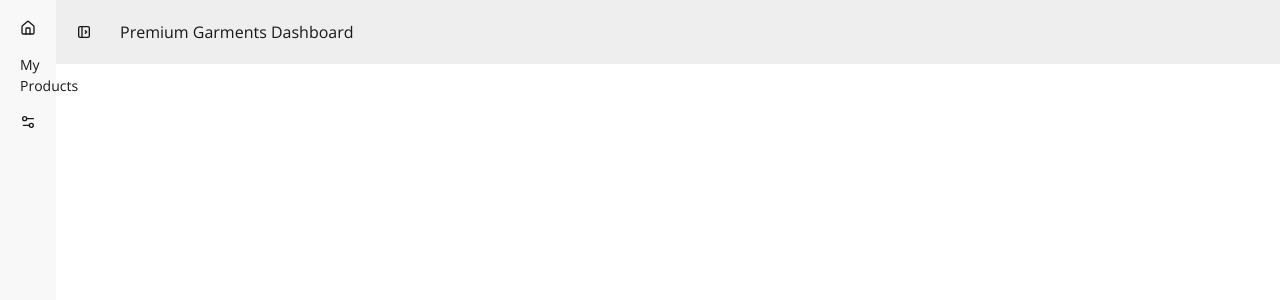
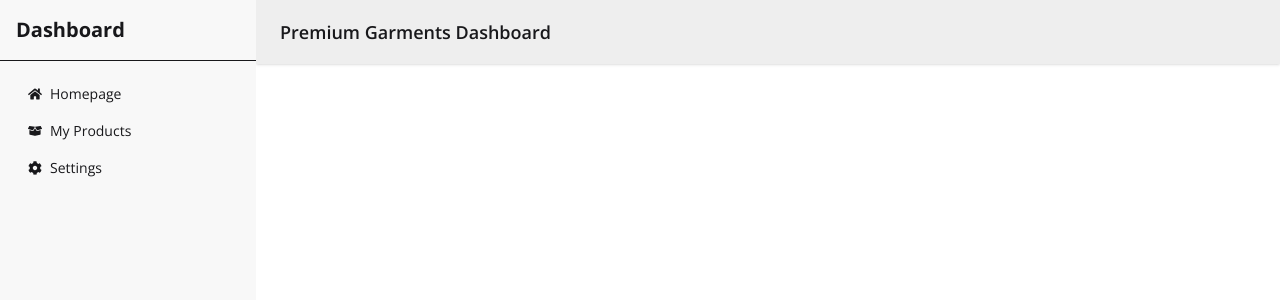
Before and after one commit to plabonmdk/Garments-Order-Production-Tracker-System, a React (Vite) app: page /dashboard in a window 1280 px wide. Shown: the top 300 px of the page. Built offline with nearby package versions, Linux system fonts and the light colour scheme; no server answers; sample sign-in values are in the browser's storage.

Commit message:
PaymentSuccess transactionId and trackingId add

```diff
--- /dev/null
+++ b/src/dashboardLayout/Payment/Payment.jsx
@@ -0,0 +1,54 @@
+import { useQuery } from '@tanstack/react-query';
+import React from 'react';
+import { useParams } from 'react-router';
+import useAxiosSecure from '../../Hooks/useAxiosSecure';
+
+const Payment = () => {
+  const { productId } = useParams();
+  const axiosSecure = useAxiosSecure();
+
+  const { isLoading, data: product } = useQuery({
+    queryKey: ['product', productId],
+    enabled: !!productId,
+    queryFn: async () => {
+      const res = await axiosSecure.get(`/products/${productId}`);
+      return res.data;
+    },
+  });
+
+  const handlePayment = async () => {
+    if (!product) return;
+
+    const paymentInfo = {
+      cost: product.cost,
+      productId: product._id,
+      senderEmail: product.senderEmail,
+      productName: product.parcelName,
+    };
+
+    const res = await axiosSecure.post(
+      '/create-checkout-session',
+      paymentInfo
+    );
+
+    window.location.href = res.data.url;
+  };
+
+  if (isLoading) {
+    return <span className="loading loading-infinity loading-xl"></span>;
+  }
+
+  return (
+    <div>
+      <h2>Please pay ${product.cost} for: {product.parcelName}</h2>
+      <button
+        onClick={handlePayment}
+        className="btn btn-primary text-black"
+      >
+        Pay
+      </button>
+    </div>
+  );
+};
+
+export default Payment;
--- /dev/null
+++ b/src/dashboardLayout/Payment/PaymentCancelled.jsx
@@ -0,0 +1,15 @@
+import React from 'react';
+import { Link } from 'react-router';
+
+const PaymentCancelled = () => {
+    return (
+        <div>
+            <h2 className='text-4xl'>payment is Cancelled . please try again</h2>
+            <Link to={'/dashboard/my-products'}>
+            <button className='btn btn-primary text-black'>Try Again</button>
+            </Link>
+        </div>
+    );
+};
+
+export default PaymentCancelled;
--- /dev/null
+++ b/src/dashboardLayout/Payment/PaymentSuccess.jsx
@@ -0,0 +1,38 @@
+import React, { useEffect, useState } from 'react';
+import { useSearchParams } from 'react-router';
+import useAxiosSecure from '../../Hooks/useAxiosSecure';
+
+const PaymentSuccess = () => {
+    const [searchParams] = useSearchParams();
+    const [paymentInfo , setPaymentInfo] = useState({})
+    const sessionId = searchParams.get('session_id')
+    const axiosSecure = useAxiosSecure();
+    console.log(sessionId)
+
+    useEffect( () => {
+        if(sessionId){
+            axiosSecure.patch(`/payment-success?session_id=${sessionId}`)
+            .then(res => {
+                console.log(res.data)
+                setPaymentInfo({
+                    transactionId: res.data.transactionId,
+                    trackingId: res.data.trackingId
+
+                })
+            })
+        }
+    }, [sessionId , axiosSecure])
+
+
+
+
+    return (
+        <div>
+            <h2 className='text-4xl'>Payment Successful</h2>
+            <p>your transactionId : {paymentInfo.transactionId}</p>
+            <p>your trackingId : {paymentInfo.trackingId}</p>
+        </div>
+    );
+};
+
+export default PaymentSuccess;
--- a/src/layouts/DashboardLayout.jsx
+++ b/src/layouts/DashboardLayout.jsx
@@ -1,107 +1,90 @@
 import React from "react";
 import { Link, NavLink, Outlet } from "react-router";
+import {
+  FaHome,
+  FaBoxOpen,
+  FaCog,
+  FaBars
+} from "react-icons/fa";
 
 const DashboardLayout = () => {
   return (
     <div className="drawer lg:drawer-open">
       <input id="my-drawer-4" type="checkbox" className="drawer-toggle" />
-      <div className="drawer-content">
+
+      {/* Content */}
+      <div className="drawer-content flex flex-col">
         {/* Navbar */}
-        <nav className="navbar w-full bg-base-300">
-          <label
-            htmlFor="my-drawer-4"
-            aria-label="open sidebar"
-            className="btn btn-square btn-ghost"
-          >
-            {/* Sidebar toggle icon */}
-            <svg
-              xmlns="http://www.w3.org/2000/svg"
-              viewBox="0 0 24 24"
-              strokeLinejoin="round"
-              strokeLinecap="round"
-              strokeWidth="2"
-              fill="none"
-              stroke="currentColor"
-              className="my-1.5 inline-block size-4"
-            >
-              <path d="M4 4m0 2a2 2 0 0 1 2 -2h12a2 2 0 0 1 2 2v12a2 2 0 0 1 -2 2h-12a2 2 0 0 1 -2 -2z"></path>
-              <path d="M9 4v16"></path>
-              <path d="M14 10l2 2l-2 2"></path>
-            </svg>
+        <nav className="navbar bg-base-300 shadow-sm">
+          <label htmlFor="my-drawer-4" className="btn btn-ghost lg:hidden">
+            <FaBars size={18} />
           </label>
-          <div className="px-4">Premium Garments Dashboard</div>
+          <h2 className="text-lg font-semibold px-4">
+            Premium Garments Dashboard
+          </h2>
         </nav>
-        {/* Page content here */}
-        <Outlet></Outlet>
 
+        <div className="p-4">
+          <Outlet />
+        </div>
       </div>
 
-      <div className="drawer-side is-drawer-close:overflow-visible">
-        <label
-          htmlFor="my-drawer-4"
-          aria-label="close sidebar"
-          className="drawer-overlay"
-        ></label>
-        <div className="flex min-h-full flex-col items-start bg-base-200 is-drawer-close:w-14 is-drawer-open:w-64">
-          {/* Sidebar content here */}
-          <ul className="menu w-full grow">
-            {/* List item */}
+      {/* Sidebar */}
+      <div className="drawer-side">
+        <label htmlFor="my-drawer-4" className="drawer-overlay"></label>
+
+        <aside className="w-64 bg-base-200 min-h-full">
+          <div className="p-4 text-xl font-bold border-b">
+            Dashboard
+          </div>
+
+          <ul className="menu p-4 gap-1">
+            {/* Home */}
             <li>
-              <Link to="/"
-                className="is-drawer-close:tooltip is-drawer-close:tooltip-right"
-                data-tip="Homepage"
+              <NavLink
+                to="/"
+                className={({ isActive }) =>
+                  isActive
+                    ? "bg-primary text-white font-medium"
+                    : ""
+                }
               >
-                {/* Home icon */}
-                <svg
-                  xmlns="http://www.w3.org/2000/svg"
-                  viewBox="0 0 24 24"
-                  strokeLinejoin="round"
-                  strokeLinecap="round"
-                  strokeWidth="2"
-                  fill="none"
-                  stroke="currentColor"
-                  className="my-1.5 inline-block size-4"
-                >
-                  <path d="M15 21v-8a1 1 0 0 0-1-1h-4a1 1 0 0 0-1 1v8"></path>
-                  <path d="M3 10a2 2 0 0 1 .709-1.528l7-5.999a2 2 0 0 1 2.582 0l7 5.999A2 2 0 0 1 21 10v9a2 2 0 0 1-2 2H5a2 2 0 0 1-2-2z"></path>
-                </svg>
-                <span className="is-drawer-close:hidden">Homepage</span>
-              </Link>
+                <FaHome />
+                Homepage
+              </NavLink>
             </li>
 
-            {/* our dashboard links */}
-
+            {/* My Products */}
             <li>
-              <NavLink to='/dashboard/my-products'>My Products</NavLink>
+              <NavLink
+                to="/dashboard/my-products"
+                className={({ isActive }) =>
+                  isActive
+                    ? "bg-primary text-white font-medium"
+                    : ""
+                }
+              >
+                <FaBoxOpen />
+                My Products
+              </NavLink>
             </li>
 
-            {/* List item */}
+            {/* Settings */}
             <li>
-              <button
-                className="is-drawer-close:tooltip is-drawer-close:tooltip-right"
-                data-tip="Settings"
+              <NavLink
+                to="/dashboard/settings"
+                className={({ isActive }) =>
+                  isActive
+                    ? "bg-primary text-white font-medium"
+                    : ""
+                }
               >
-                {/* Settings icon */}
-                <svg
-                  xmlns="http://www.w3.org/2000/svg"
-                  viewBox="0 0 24 24"
-                  strokeLinejoin="round"
-                  strokeLinecap="round"
-                  strokeWidth="2"
-                  fill="none"
-                  stroke="currentColor"
-                  className="my-1.5 inline-block size-4"
-                >
-                  <path d="M20 7h-9"></path>
-                  <path d="M14 17H5"></path>
-                  <circle cx="17" cy="17" r="3"></circle>
-                  <circle cx="7" cy="7" r="3"></circle>
-                </svg>
-                <span className="is-drawer-close:hidden">Settings</span>
-              </button>
+                <FaCog />
+                Settings
+              </NavLink>
             </li>
           </ul>
-        </div>
+        </aside>
       </div>
     </div>
   );
--- a/src/routes/Router.jsx
+++ b/src/routes/Router.jsx
@@ -12,6 +12,10 @@ import DashboardLayout from "../layouts/dashboardLayout";
 import PrivateRoute from "./PrivateRoute";
 import MyProduct from "../pages/dashboard/MyProduct";
 import SendProduct from "../pages/SendProduct";
+import Payment from "../dashboardLayout/Payment/Payment";
+import PaymentSuccess from "../dashboardLayout/Payment/PaymentSuccess";
+import PaymentCancelled from "../dashboardLayout/Payment/paymentCancelled";
+
 
 export const router = createBrowserRouter([
   {
@@ -60,6 +64,7 @@ export const router = createBrowserRouter([
     ],
   },
   {
+
     path: "/dashboard",
     element: (
       <PrivateRoute>
@@ -71,6 +76,18 @@ export const router = createBrowserRouter([
         path: "my-products",
         element: <MyProduct />,
       },
+      {
+        path: 'payment/:productId',
+        Component: Payment
+      },
+      {
+        path: 'payment-success',
+        element: <PaymentSuccess></PaymentSuccess>
+      },
+      {
+        path: 'payment-cancelled',
+       element: <PaymentCancelled></PaymentCancelled>
+      }
     ],
   },
 ]);
```
Also changed, not shown: src/pages/SendProduct.jsx (+87 -25 lines), src/pages/dashboard/MyProduct.jsx (+129 -16 lines).
